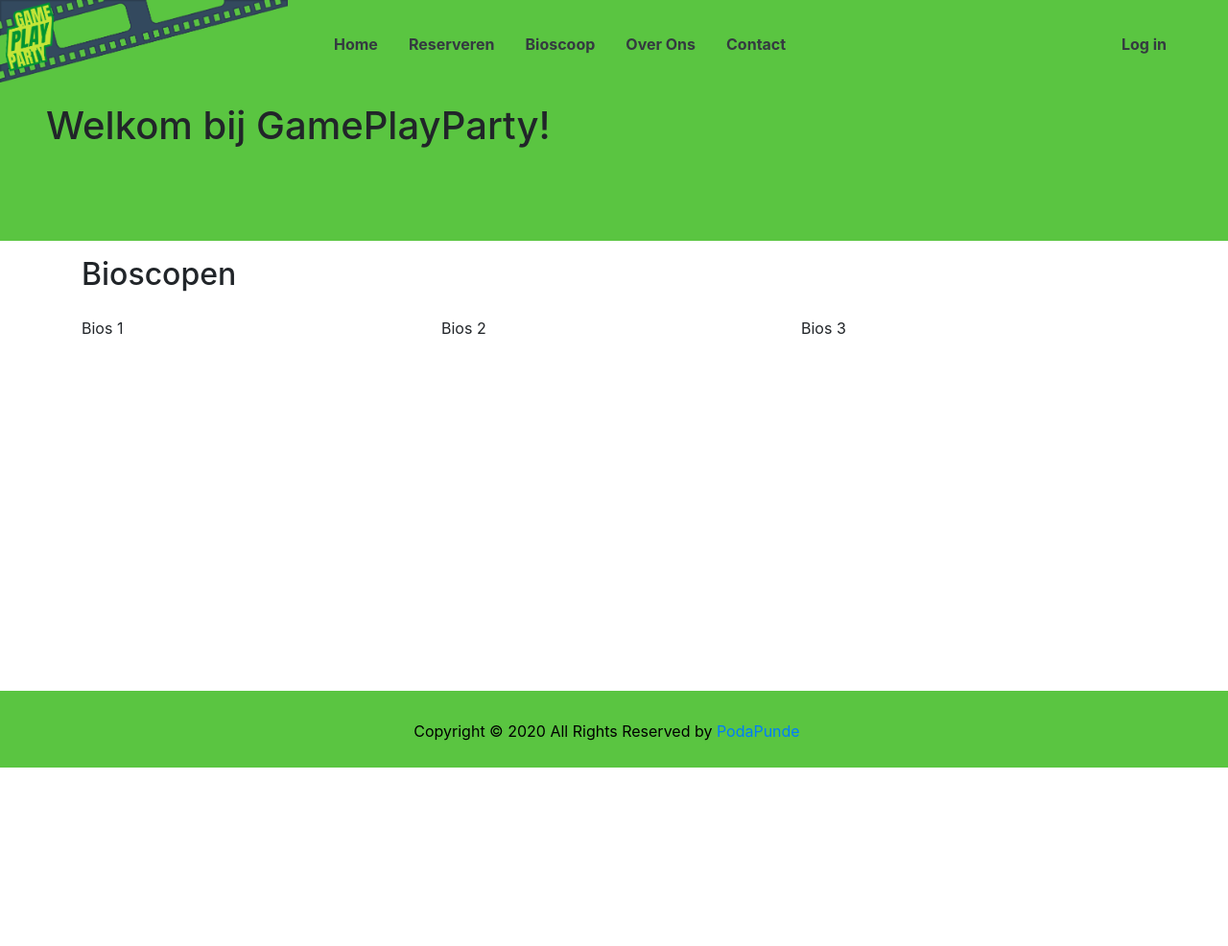
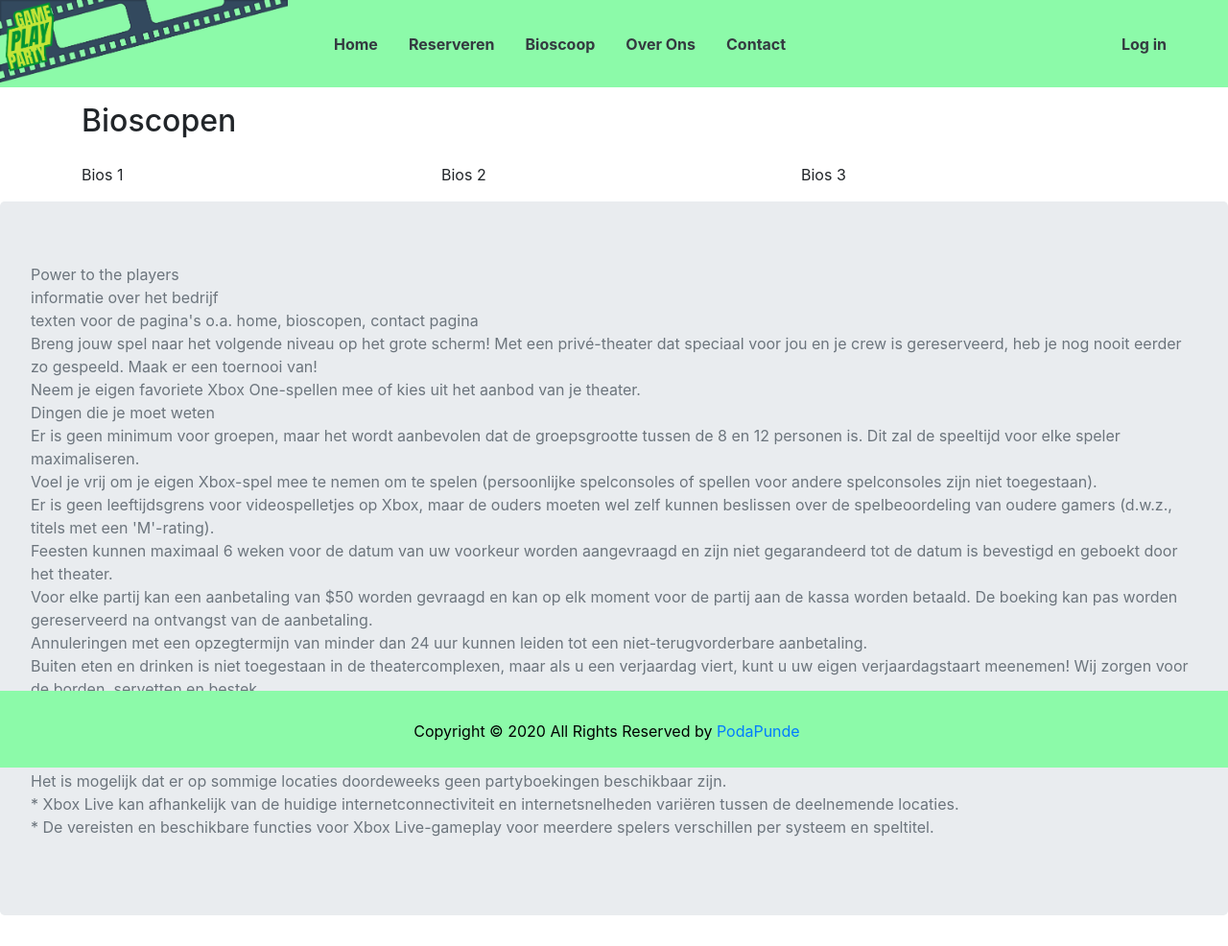
Before and after one commit to PodaPunde-GamePlayParty/PodaPunde, a PHP site: page /mm/ in a window 1280 px wide. Shown: the whole page at 96% size. Before the commit the page ends 800 px from the top, so only its background shows below. Run offline with PHP 8.4, Linux system fonts and the light colour scheme; some libraries are stand-ins or nearby versions.

Commit message:
Before stashed Changes

```diff
--- a/app/views/pages/index.php
+++ b/app/views/pages/index.php
@@ -1,12 +1,4 @@
 <?php include APPROOT."/views/fragments/header.php"; ?>
-
-<div class="header container-fullwidth">
-    <div class="row">
-        <div class="col-lg-6 col-12">
-            <h1 class="ml-lg-5 ml-3 mt-lg-3 mt-2 headerh1">Welkom bij GamePlayParty!</h1>
-        </div>
-    </div>
-</div>
 
 <div class="container mt-lg-3">
     <h2>Bioscopen</h2>
@@ -24,4 +16,33 @@
     </div>
 </div>
 
+<div class="jumbotron">
+    <p class="text-muted">
+    Power to the players <br>
+    informatie over het bedrijf<br>
+    texten voor de pagina's o.a. home, bioscopen, contact pagina<br>
+
+	Breng jouw spel naar het volgende niveau op het grote scherm! Met een privé-theater dat speciaal voor jou en je crew is gereserveerd, heb je nog nooit eerder zo gespeeld. Maak er een toernooi van!<br>
+
+	Neem je eigen favoriete Xbox One-spellen mee of kies uit het aanbod van je theater.<br>
+
+	Dingen die je moet weten<br>
+
+	    Er is geen minimum voor groepen, maar het wordt aanbevolen dat de groepsgrootte tussen de 8 en 12 personen is. Dit zal de speeltijd voor elke speler maximaliseren.<br>
+	    Voel je vrij om je eigen Xbox-spel mee te nemen om te spelen (persoonlijke spelconsoles of spellen voor andere spelconsoles zijn niet toegestaan).<br>
+	    Er is geen leeftijdsgrens voor videospelletjes op Xbox, maar de ouders moeten wel zelf kunnen beslissen over de spelbeoordeling van oudere gamers (d.w.z., titels met een 'M'-rating).<br>
+	    Feesten kunnen maximaal 6 weken voor de datum van uw voorkeur worden aangevraagd en zijn niet gegarandeerd tot de datum is bevestigd en geboekt door het theater.<br>
+	    Voor elke partij kan een aanbetaling van $50 worden gevraagd en kan op elk moment voor de partij aan de kassa worden betaald. De boeking kan pas worden gereserveerd na ontvangst van de aanbetaling.<br>
+	    Annuleringen met een opzegtermijn van minder dan 24 uur kunnen leiden tot een niet-terugvorderbare aanbetaling.<br>
+	    Buiten eten en drinken is niet toegestaan in de theatercomplexen, maar als u een verjaardag viert, kunt u uw eigen verjaardagstaart meenemen! Wij zorgen voor de borden, servetten en bestek.<br>
+	    Feesten kunnen op elk moment buiten de openingsuren geboekt worden. Een voorbeeldboeking is zaterdag 10.00 - 12.00 uur of eender welke nacht na 22.30 uur, in afwachting van beschikbaarheid in bepaalde theaters en kan rechtstreeks bij het theater worden bevestigd.<br>
+	    Cadeaubonnen, alle belangrijke creditcards en debetkaarten worden geaccepteerd als betaalmiddel.<br>
+	    Het is mogelijk dat er op sommige locaties doordeweeks geen partyboekingen beschikbaar zijn.<br>
+
+	* Xbox Live kan afhankelijk van de huidige internetconnectiviteit en internetsnelheden variëren tussen de deelnemende locaties.<br>
+	* De vereisten en beschikbare functies voor Xbox Live-gameplay voor meerdere spelers verschillen per systeem en speltitel.<br>
+
+    </p>
+</div>
+
 <?php include APPROOT."/views/fragments/footer.php"; ?>
--- a/public/css/custom.css
+++ b/public/css/custom.css
@@ -8,12 +8,12 @@
 
 :root {
   /* Colors will change, Now there are test colors */
-  --main: #5ac541;
+  --main: #8cfaa9;
 }
 
 .header {
     background-color: var(--main)!important;
-    height: 20vh;
+    height: 3vh;
 }
 
 .navbar {
```
